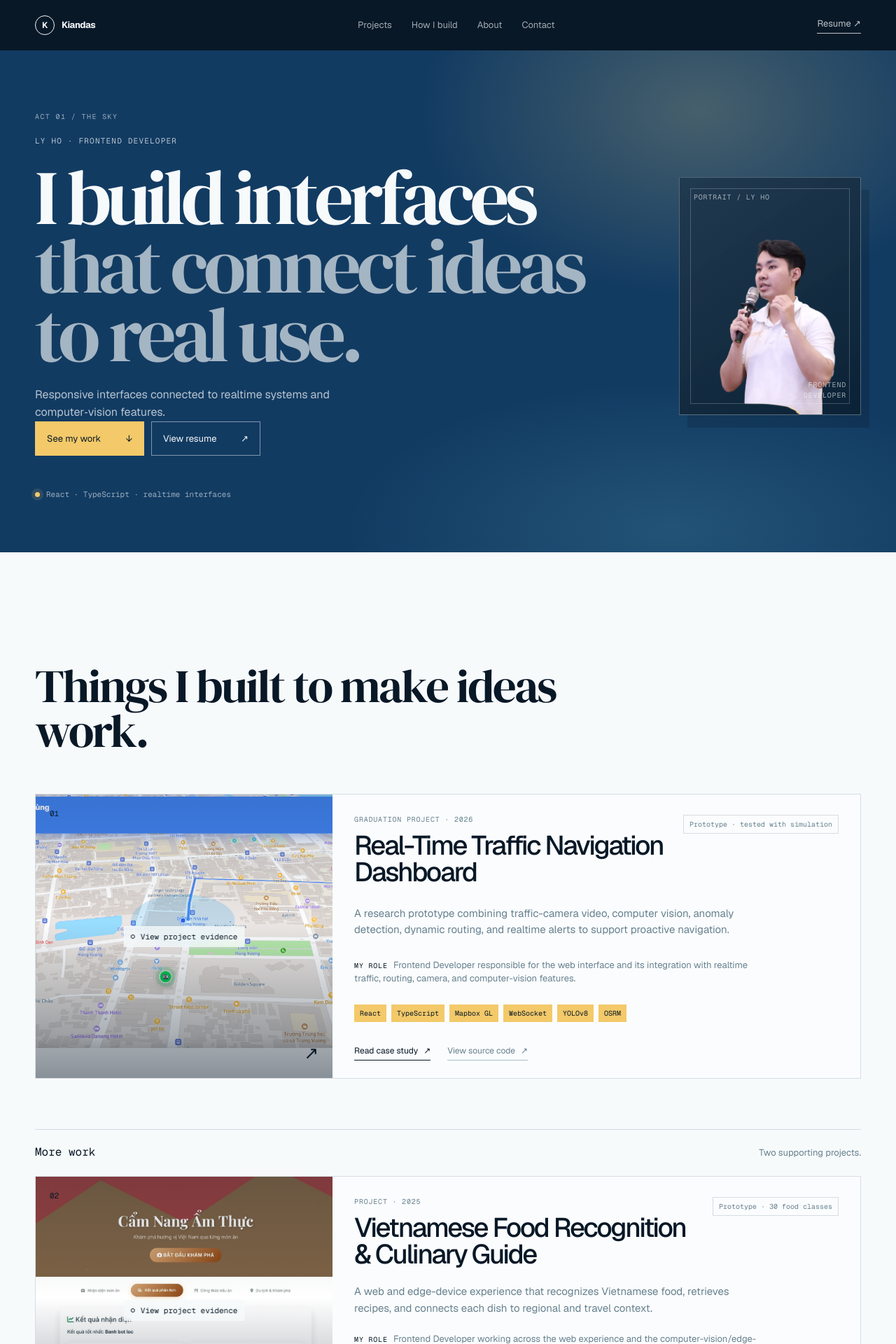
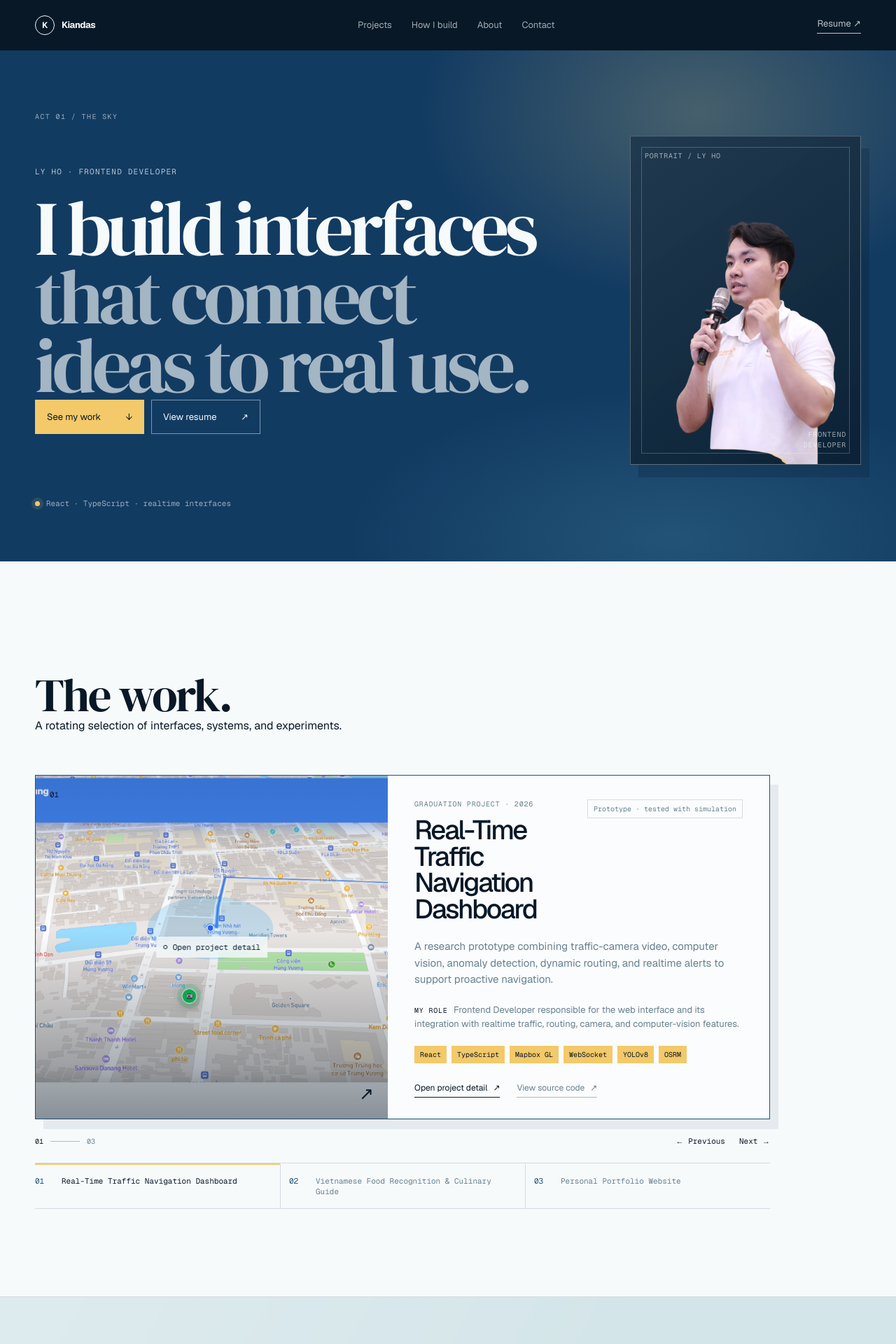
Before and after one commit to lyhoquy/Portfolio, a Next.js app: page / in a window 1280 px wide. Shown: the top 1920 px of the page at 70% size. Built offline with nearby package versions, Linux system fonts and the light colour scheme.

Commit message:
fix: refine portfolio hierarchy and project gallery

```diff
--- a/app/globals.css
+++ b/app/globals.css
@@ -58,13 +58,13 @@ a:focus-visible, button:focus-visible { outline: 3px solid var(--sun-400); outli
 .hero::after { right: -15%; bottom: -28%; width: 80%; height: 65%; background: radial-gradient(ellipse, rgb(113 193 218 / 18%), transparent 64%); }
 .act-label, .eyebrow, .identity-line, .project-meta, .muted, .placeholder-kicker, .placeholder-role, .status-dot + span { font-family: var(--font-geist-mono), monospace; }
 .act-label { margin-bottom: 20px; color: rgb(247 250 251 / 58%); font: 10px/1.4 var(--font-geist-mono), monospace; letter-spacing: .14em; text-transform: uppercase; }
-.hero-intro { display: grid; grid-template-columns: minmax(0, 1fr) 260px; align-items: center; gap: 7%; }
+.hero-intro { display: grid; grid-template-columns: minmax(0, 1fr) 330px; align-items: center; gap: 7%; }
 .hero-copy-block { max-width: 830px; }
 .identity-line { margin: 0 0 24px; color: rgb(247 250 251 / 72%); font: 11px/1.4 var(--font-geist-mono), monospace; letter-spacing: .11em; text-transform: uppercase; }
 .hero h1 { max-width: 820px; margin: 0; font-family: var(--font-display), Georgia, serif; font-size: clamp(54px, 8.6vw, 122px); font-weight: 400; letter-spacing: -.055em; line-height: .89; }
 .hero h1 span { display: block; color: rgb(247 250 251 / 64%); }
 .hero-lede { max-width: 480px; margin: 25px 0 0; color: rgb(247 250 251 / 72%); font-size: 16px; line-height: 1.55; }
-.hero-placeholder { position: relative; display: flex; min-height: 340px; flex-direction: column; justify-content: space-between; padding: 20px; overflow: hidden; border: 1px solid rgb(247 250 251 / 28%); background: linear-gradient(145deg, rgb(255 255 255 / 8%), rgb(0 0 0 / 18%)), var(--sky-900); box-shadow: 12px 18px 0 rgb(3 15 25 / 18%); }
+.hero-placeholder { position: relative; display: flex; min-height: 470px; flex-direction: column; justify-content: space-between; padding: 20px; overflow: hidden; border: 1px solid rgb(247 250 251 / 28%); background: linear-gradient(145deg, rgb(255 255 255 / 8%), rgb(0 0 0 / 18%)), var(--sky-900); box-shadow: 12px 18px 0 rgb(3 15 25 / 18%); }
 .hero-placeholder::before { position: absolute; z-index: 2; inset: 15px; border: 1px solid rgb(247 250 251 / 22%); content: ""; pointer-events: none; }
 .hero-placeholder img { position: absolute; z-index: 0; inset: 0; width: 100%; height: 100%; object-fit: cover; object-position: 50% 24%; filter: saturate(.78) contrast(1.04); }
 .hero-placeholder > span { position: relative; z-index: 3; }
@@ -85,7 +85,7 @@ a:focus-visible, button:focus-visible { outline: 3px solid var(--sun-400); outli
 
 .section { padding-top: 125px; padding-bottom: 125px; border-bottom: 1px solid var(--line); }
 .work-section { --act-fill: var(--cloud-50); }
-.process-section { --act-fill: var(--cloud-100); }
+.process-section { --act-fill: #d4e5e9; background-image: linear-gradient(120deg, rgb(255 255 255 / 24%), transparent 48%); }
 .about-section { --act-fill: var(--cloud-50); display: grid; grid-template-columns: 1fr 1fr; gap: 10%; }
 .section-heading { margin-bottom: 58px; }
 .section-heading h2, .about-intro h2, .contact-section h2 { max-width: 820px; margin: 0; font-family: var(--font-display), Georgia, serif; font-size: clamp(38px, 5.2vw, 68px); font-weight: 400; letter-spacing: -.035em; line-height: .96; }
@@ -122,6 +122,23 @@ a:focus-visible, button:focus-visible { outline: 3px solid var(--sun-400); outli
 .selected-projects-heading > p:last-child { margin: 0; color: var(--muted); font-size: 13px; }
 .project-card-supporting { opacity: .88; }
 .project-card-supporting:hover { opacity: 1; }
+.project-gallery { max-width: 1050px; }
+.project-gallery-stage { display: grid; grid-template-columns: 48% 1fr; min-height: 470px; overflow: hidden; border: 1px solid var(--sky-700); background: rgb(255 255 255 / 55%); box-shadow: 12px 14px 0 rgb(18 59 98 / 8%); }
+.project-gallery-stage .project-visual { min-height: 470px; }
+.project-gallery-stage .project-content { padding: 34px 38px 30px; }
+.project-gallery-controls { display: flex; align-items: center; justify-content: space-between; padding: 16px 0; border-bottom: 1px solid var(--line); }
+.project-gallery-index { display: flex; align-items: center; gap: 10px; color: var(--muted); font: 10px var(--font-geist-mono), monospace; }
+.project-gallery-index span:first-child { color: var(--ink); }
+.gallery-rule { width: 42px; height: 1px; background: var(--mist-400); }
+.project-gallery-buttons { display: flex; gap: 8px; }
+.project-gallery-buttons button, .project-gallery-menu button { border: 0; background: transparent; color: var(--ink); font: 11px var(--font-geist-mono), monospace; cursor: pointer; }
+.project-gallery-buttons button { padding: 8px 0 8px 12px; }
+.project-gallery-buttons button:hover { color: var(--sky-700); }
+.project-gallery-menu { display: grid; grid-template-columns: repeat(3, 1fr); border-bottom: 1px solid var(--line); }
+.project-gallery-menu button { display: grid; grid-template-columns: 28px 1fr; gap: 10px; padding: 16px 12px 16px 0; border-top: 2px solid transparent; color: var(--muted); text-align: left; line-height: 1.35; }
+.project-gallery-menu button + button { padding-left: 12px; border-left: 1px solid var(--line); }
+.project-gallery-menu button span:first-child { color: var(--sky-700); }
+.project-gallery-menu button.is-active { border-top-color: var(--sun-400); color: var(--ink); }
 
 .process-list { display: grid; grid-template-columns: repeat(5, 1fr); border-top: 1px solid var(--sky-700); }
 .process-step { min-height: 240px; padding: 24px 18px 24px 0; border-bottom: 1px solid rgb(18 59 98 / 18%); border-right: 1px solid rgb(18 59 98 / 18%); }
@@ -210,7 +227,7 @@ a:focus-visible, button:focus-visible { outline: 3px solid var(--sun-400); outli
   .nav-resume { font-size: 11px; }
   .hero { min-height: 650px; padding-top: 70px; padding-bottom: 62px; }
   .hero-intro { grid-template-columns: 1fr; gap: 25px; }
-  .hero-placeholder { min-height: 225px; }
+  .hero-placeholder { min-height: 310px; }
   .hero-placeholder strong { font-size: 57px; }
   .hero-bottom { margin-top: 40px; }
   .hero-copy-block .hero-actions { display: grid; margin-top: 28px; }
@@ -221,6 +238,14 @@ a:focus-visible, button:focus-visible { outline: 3px solid var(--sun-400); outli
   .section-heading h2, .about-intro h2 { font-size: clamp(40px, 12vw, 58px); }
   .project-card { display: block; }
   .project-visual, .project-visual-featured { min-height: 235px; }
+  .project-gallery-stage { display: block; min-height: 0; }
+  .project-gallery-stage .project-visual { min-height: 310px; }
+  .project-gallery-stage .project-content { min-height: 390px; padding: 24px 20px; }
+  .project-gallery-controls { margin-top: 8px; }
+  .project-gallery-buttons button span { display: none; }
+  .project-gallery-menu { grid-template-columns: 1fr; }
+  .project-gallery-menu button, .project-gallery-menu button + button { grid-template-columns: 32px 1fr; padding: 14px 0; border-left: 0; border-top: 1px solid var(--line); }
+  .project-gallery-menu button.is-active { border-top-color: var(--sun-400); }
   .project-content { min-height: 370px; padding: 23px 20px; }
   .project-header { display: block; }
   .project-status { display: inline-block; margin-top: 18px; }
--- a/components/portfolio/hero.tsx
+++ b/components/portfolio/hero.tsx
@@ -47,9 +47,6 @@ export function Hero() {
             I build interfaces
             <span>that connect ideas to real use.</span>
           </h1>
-          <p className="hero-lede">
-            Responsive interfaces connected to realtime systems and computer&#8209;vision features.
-          </p>
           <div className="hero-actions" aria-label="Hero actions">
             <a className="button button-primary" href="#projects">
               See my work <span aria-hidden="true">↓</span>
@@ -60,7 +57,7 @@ export function Hero() {
           </div>
         </div>
         <figure className="hero-placeholder">
-          <Image src="/avatar.png" alt="Portrait of Ly Ho" fill sizes="(max-width: 760px) 100vw, 260px" />
+          <Image src="/avatar.png" alt="Portrait of Ly Ho" fill sizes="(max-width: 760px) 100vw, 330px" />
           <span className="placeholder-kicker">Portrait / Ly Ho</span>
           <span className="placeholder-role">Frontend<br />Developer</span>
         </figure>
--- a/components/portfolio/projects.tsx
+++ b/components/portfolio/projects.tsx
@@ -1,39 +1,27 @@
+"use client";
+
+import Image from "next/image";
 import Link from "next/link";
-import Image from "next/image";
+import { useState } from "react";
 import type { Project } from "@/lib/portfolio-data";
 
 type ProjectsProps = {
   projects: Project[];
 };
 
-function ProjectVisual({ project, featured = false }: { project: Project; featured?: boolean }) {
+function ProjectVisual({ project }: { project: Project }) {
   const image = project.images?.[0];
 
   return (
-    <div className={`project-visual ${featured ? "project-visual-featured" : ""}`} role="img" aria-label={image?.alt ?? `${project.title} preview placeholder`}>
-      {image ? <Image className="project-image" src={image.src} alt={image.alt} fill sizes="(max-width: 760px) 100vw, 34vw" /> : null}
+    <div className="project-visual project-visual-gallery" role="img" aria-label={image?.alt ?? `${project.title} preview placeholder`}>
+      {image ? <Image className="project-image" src={image.src} alt={image.alt} fill sizes="(max-width: 760px) 100vw, 48vw" priority /> : null}
       <span className="project-number">{project.number}</span>
       <div className="visual-grid" aria-hidden="true" />
       <div className={`visual-label${image ? " visual-label-overlay" : ""}`}>
         <span className="visual-label-dot" aria-hidden="true" />
-        {image ? "View project evidence" : "Project preview / add locally"}
+        {image ? "Open project detail" : "Project preview / add locally"}
       </div>
       <span className="visual-arrow" aria-hidden="true">↗</span>
-    </div>
-  );
-}
-
-function ProjectActions({ project }: { project: Project }) {
-  const isSupporting = project.slug === "personal-portfolio";
-
-  return (
-    <div className="project-actions">
-      <Link className="text-link" href={`/projects/${project.slug}`}>
-        {isSupporting ? "Project notes" : "Read case study"} <span aria-hidden="true">↗</span>
-      </Link>
-      <a className="text-link text-link-muted" href={project.href} target="_blank" rel="noreferrer">
-        View source code <span aria-hidden="true">↗</span>
-      </a>
     </div>
   );
 }
@@ -53,36 +41,64 @@ function ProjectDetails({ project }: { project: Project }) {
       <div className="tag-list" aria-label={`${project.title} technologies`}>
         {project.tags.map((tag) => <span className="tag" key={tag}>{tag}</span>)}
       </div>
-      <ProjectActions project={project} />
+      <div className="project-actions">
+        <Link className="text-link" href={`/projects/${project.slug}`}>
+          Open project detail <span aria-hidden="true">↗</span>
+        </Link>
+        <a className="text-link text-link-muted" href={project.href} target="_blank" rel="noreferrer">
+          View source code <span aria-hidden="true">↗</span>
+        </a>
+      </div>
     </div>
   );
 }
 
 export function Projects({ projects: projectList }: ProjectsProps) {
-  const featured = projectList.find((project) => project.featured) ?? projectList[0];
-  const selected = projectList.filter((project) => project.slug !== featured.slug);
+  const [activeIndex, setActiveIndex] = useState(0);
+  const activeProject = projectList[activeIndex] ?? projectList[0];
+
+  const changeProject = (direction: number) => {
+    setActiveIndex((current) => (current + direction + projectList.length) % projectList.length);
+  };
 
   return (
     <section id="projects" className="section work-section cinematic-act" aria-labelledby="work-title">
       <div className="act-label">ACT 02 / THE WORK</div>
       <div className="section-heading section-heading-work">
-        <h2 id="work-title">Things I built to make ideas work.</h2>
+        <h2 id="work-title">The work.</h2>
+        <p className="section-supporting-copy">A rotating selection of interfaces, systems, and experiments.</p>
       </div>
-      <article className="featured-project project-card">
-        <ProjectVisual project={featured} featured />
-        <ProjectDetails project={featured} />
-      </article>
-      <div className="selected-projects-heading">
-        <p className="eyebrow">More work</p>
-        <p>Two supporting projects.</p>
-      </div>
-      <div className="project-list">
-        {selected.map((project) => (
-          <article className={`project-card ${project.slug === "personal-portfolio" ? "project-card-supporting" : ""}`} key={project.number}>
-            <ProjectVisual project={project} />
-            <ProjectDetails project={project} />
-          </article>
-        ))}
+      <div className="project-gallery" aria-roledescription="carousel" aria-label="Project gallery">
+        <div className="project-gallery-stage" aria-live="polite">
+          <ProjectVisual project={activeProject} />
+          <ProjectDetails project={activeProject} />
+        </div>
+        <div className="project-gallery-controls">
+          <div className="project-gallery-index" aria-label={`Project ${activeIndex + 1} of ${projectList.length}`}>
+            <span>{String(activeIndex + 1).padStart(2, "0")}</span>
+            <span className="gallery-rule" aria-hidden="true" />
+            <span>{String(projectList.length).padStart(2, "0")}</span>
+          </div>
+          <div className="project-gallery-buttons">
+            <button type="button" onClick={() => changeProject(-1)} aria-label="Previous project">← <span>Previous</span></button>
+            <button type="button" onClick={() => changeProject(1)} aria-label="Next project"><span>Next</span> →</button>
+          </div>
+        </div>
+        <div className="project-gallery-menu" role="tablist" aria-label="Choose a project">
+          {projectList.map((project, index) => (
+            <button
+              type="button"
+              role="tab"
+              aria-selected={index === activeIndex}
+              className={index === activeIndex ? "is-active" : ""}
+              key={project.slug}
+              onClick={() => setActiveIndex(index)}
+            >
+              <span>{project.number}</span>
+              <span>{project.title}</span>
+            </button>
+          ))}
+        </div>
       </div>
     </section>
   );
```
Also changed, not shown: components/portfolio/profile-sections.tsx (+1 -14 lines).
